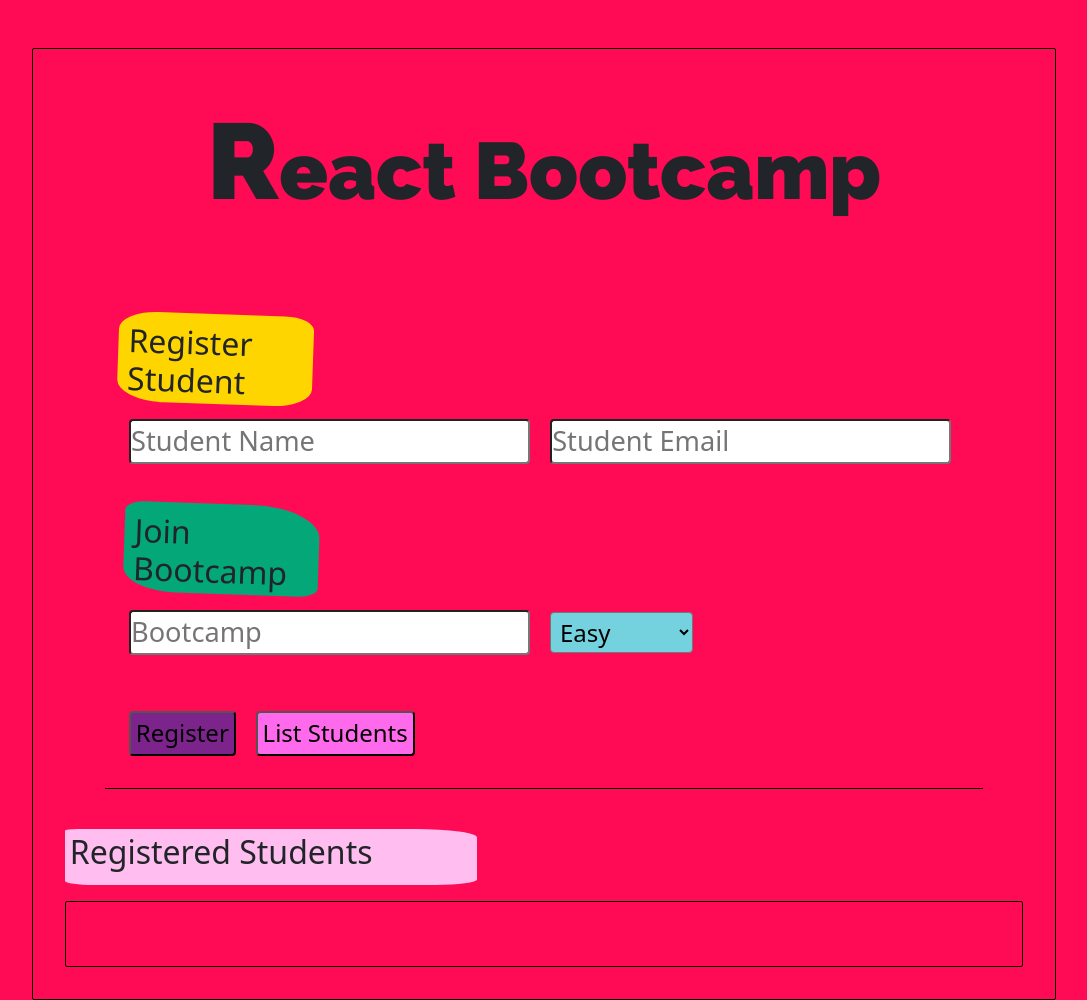
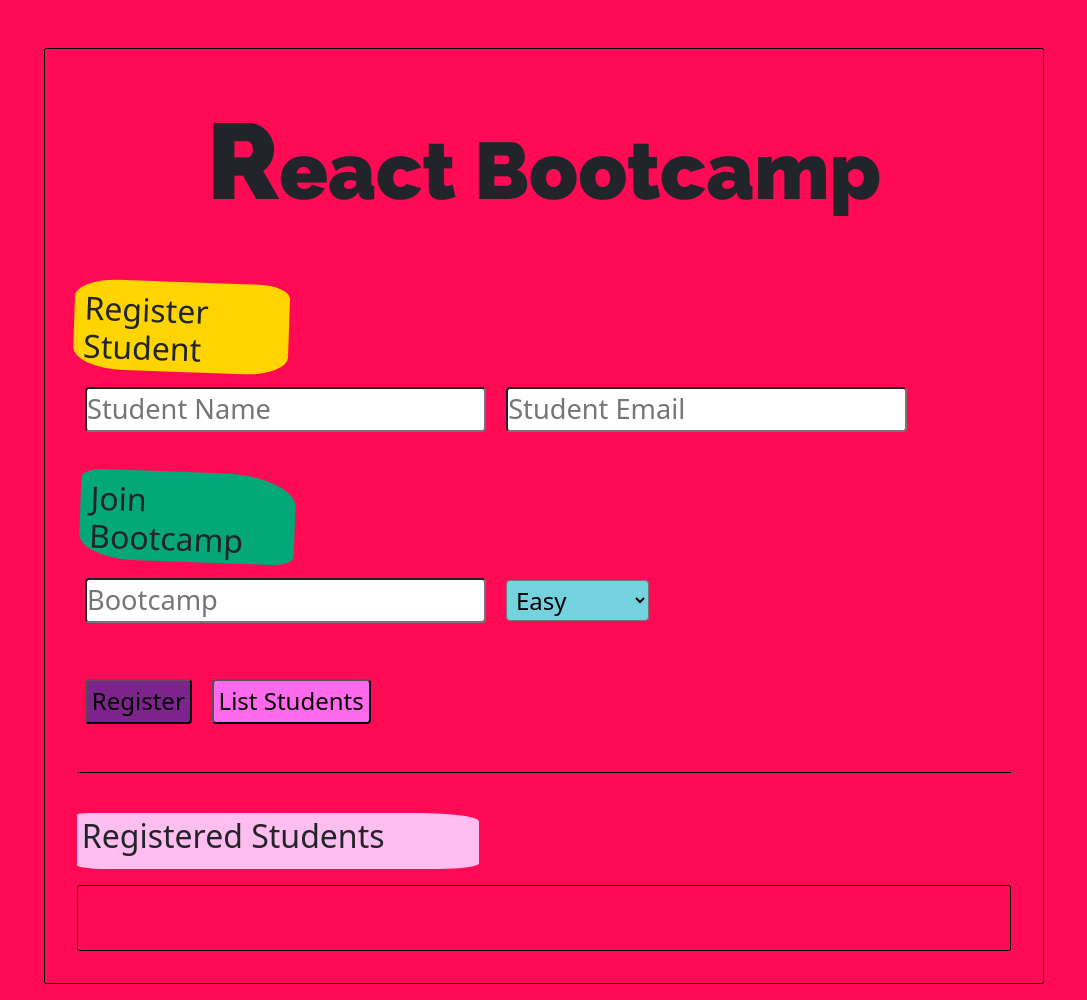
Before and after one commit to lilshebeary/bootcamp-registration, a plain HTML site: page index.html in a window 1280 px wide. Shown: the whole page, without its empty margins (96-1183 px from the left). Drawn offline with nearby package versions, Linux system fonts and the light colour scheme; a web font is replaced by a local one.

Commit message:
add padding container

```diff
--- a/styles.css
+++ b/styles.css
@@ -13,6 +13,7 @@
     padding: 2rem;
     width: 80%;
     border-radius: 2px;
+    max-width: 1000px;
   }
   span {
     font-size: 6.7rem;
@@ -28,9 +29,8 @@
   }
   .student-container {
     border-bottom: .1px solid black;
-    padding: 1rem;
-    /* border-radius: 2px; */
-    margin: 2.5rem;
+    margin: 2.5rem 0;
+    padding-bottom: 2rem;
   }
   .highlight{
     margin-top: 1rem;
```
